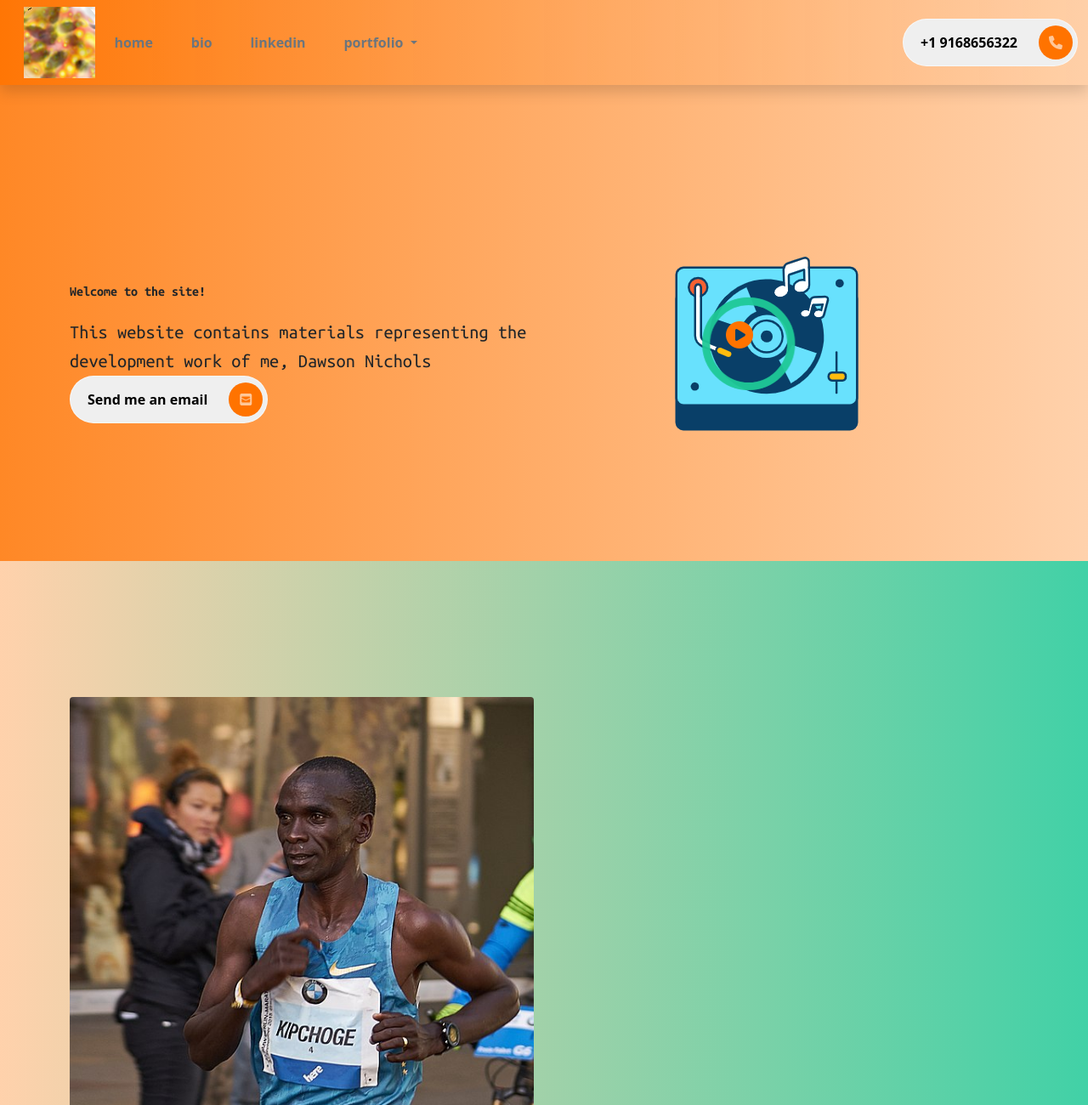
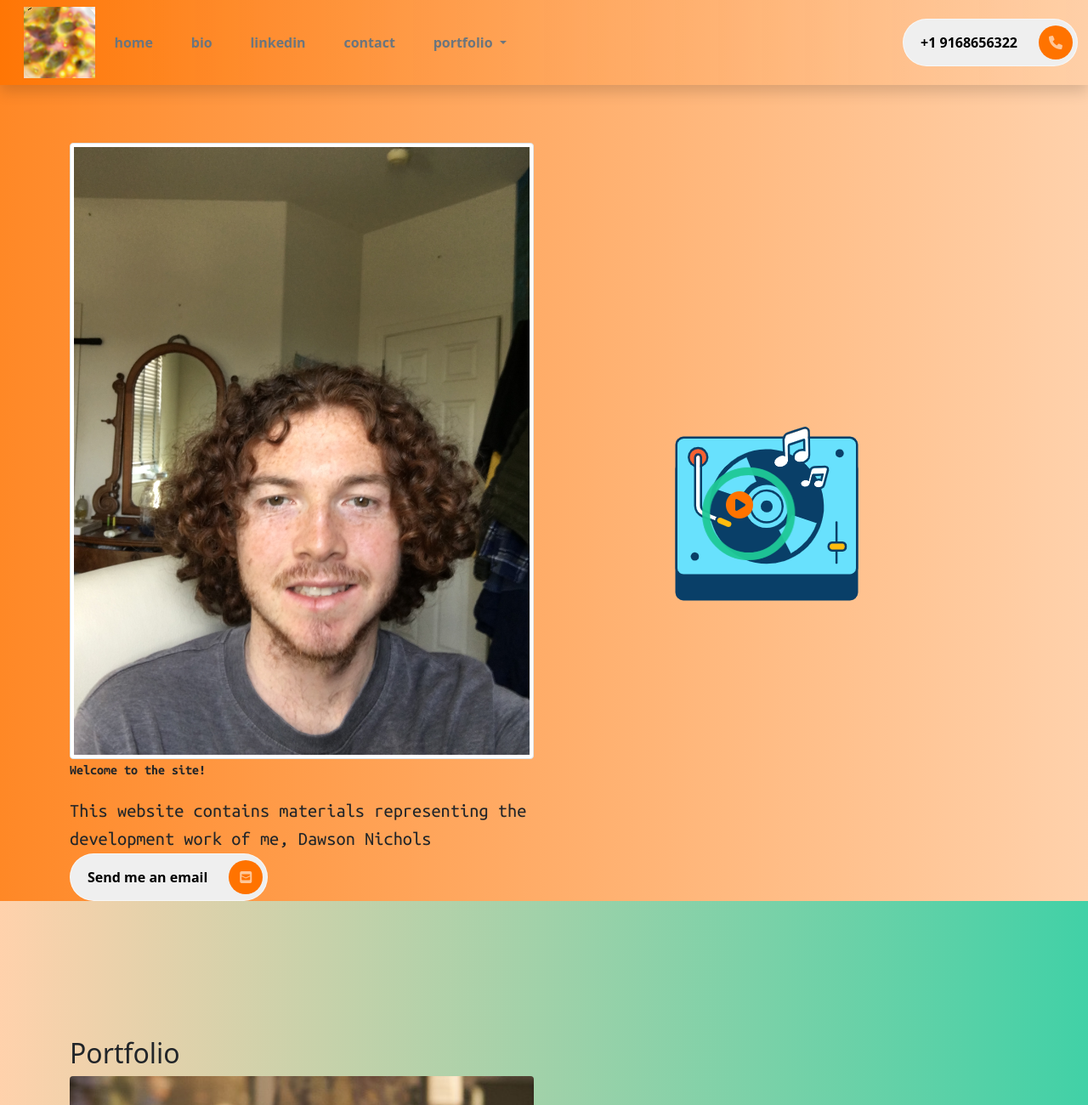
Before and after one commit to dawsonnichols/Dawson-Nichols-Portfolio, a website: page index.html in a window 1280 px wide. Shown: the top 1300 px of the page at 85% size. Drawn offline with nearby package versions, Linux system fonts and the light colour scheme.

Commit message:
final improvements, links, pictures, checks for responsiveness

```diff
--- a/index.html
+++ b/index.html
@@ -36,6 +36,9 @@
           <li class="nav-item">
             <a class="nav-link" href="https://www.linkedin.com/in/dawson-nichols-b77676224/">linkedin</a>
           </li>
+          <li class="nav-item">
+            <a class="nav-link" href="#contact">Contact</a>
+          </li>
           <li class="nav-item dropdown">
             <a class="nav-link dropdown-toggle" href="#" id="navbarDropdown" role="button" data-bs-toggle="dropdown"
               aria-expanded="false">
@@ -65,6 +68,9 @@
       <div class="row align-items-center">
         <div class="col-md-6 intros">
           <h1 class="display-2"></h1>
+          <span>
+            <img src="assets/images/headshot-placerholder.JPG" class="img-fluid img-thumbnail" alt="headshot of Dawson Nichols">
+          </span>
           <span class="display-2--intro">Welcome to the site!</span>
           <span class="display-2--descriptions lh-md">This website contains materials representing the development work
             of me, Dawson Nichols</span>
@@ -95,6 +101,7 @@
     <div class="container">
       <div class="row">
         <div class="col-md-6">
+          <h2 display-2--intro>Portfolio</h2>
           <!-- <a class="kipchoge-github" href="https://github.com/dawsonnichols/run-buddy"> <i class="fab fa-github"></i></a> -->
           <a href="https://dawsonnichols.github.io/run-buddy/">
             <img id="run-buddy" src="assets/images/kipchoge.jpeg" class="img-fluid rounded mx-auto d-block"
```
